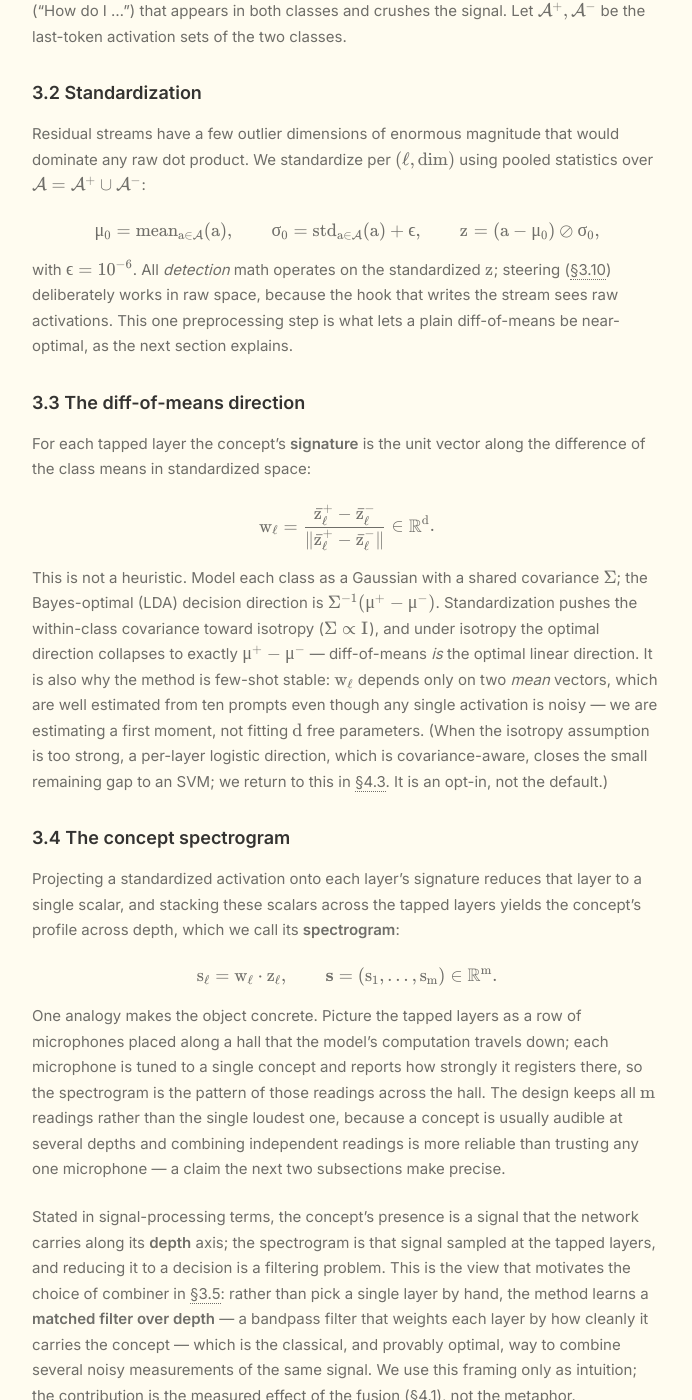
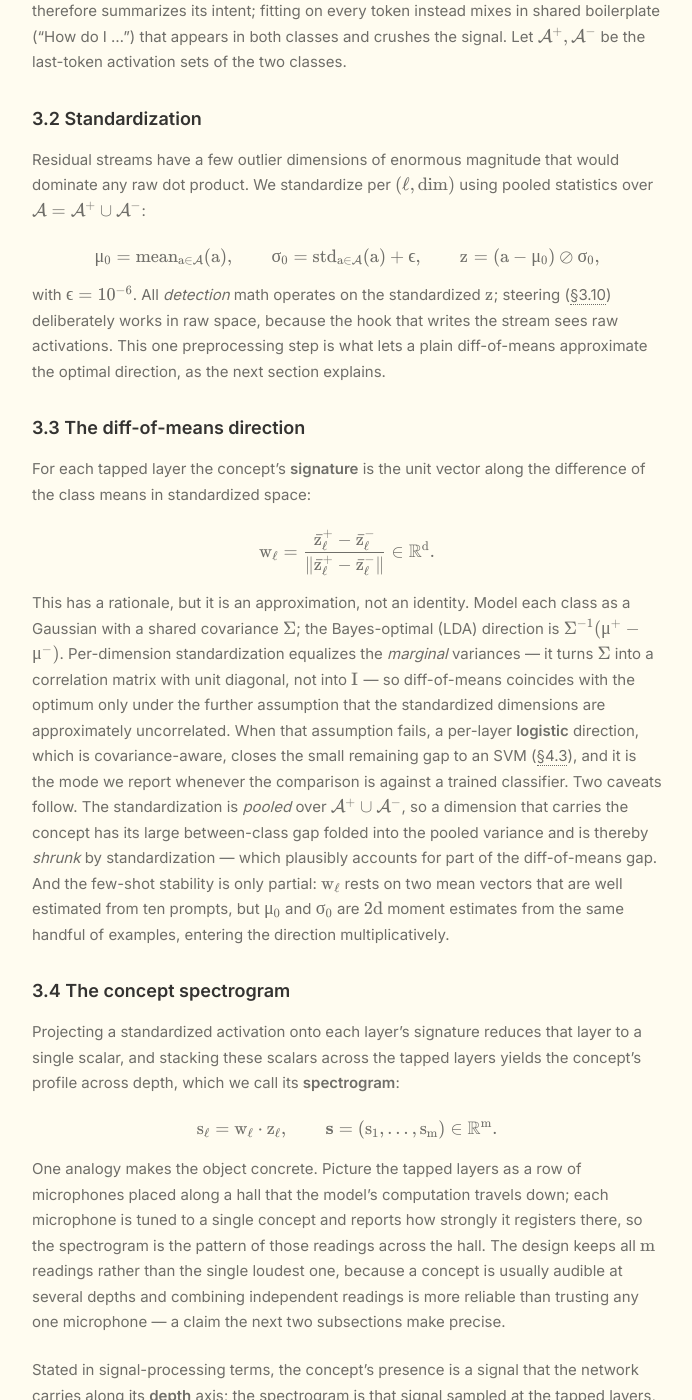
Before and after one commit to NISH1001/NISH1001.github.io, a Jekyll site: the page built from _posts/research/2026-08-29-conceptgate.markdown, in a window 1280 px wide and 1400 px high, scrolled down 12823 px. Shown: the whole window, without its empty margins (293-985 px from the left). Built offline with Jekyll 4.4.1, drawn with Linux system fonts in a browser that asks for light colours; some of the changed text lies outside the part shown.

Commit message:
Review fixes: correctness + integrity (batch 1)
- fix mis-cited refs: GLiNER [13] cites the method (not GLiGuard's taxonomy); drop the wrong hazard count on Llama Guard [8]
- 3.3: diff-of-means is an approximation (standardization gives a correlation matrix, not I); note pooled standardization attenuates the concept and the sigma_0 estimation cost
- 4.4: 0.42 is below chance (anti-predictive), not merely unresolved
- 4.5: leave-one-out does not prevent layer-selection bias; curves are optimistic + high-variance
- 3.9: per-concept calibration does not compose; bank FPR ~1.4% at K=14
- 4.6: LLR magnitudes are not calibrated probabilities (misspecified off-distribution)
- 6 + figure note: reflect gemma-2-2b/MPS; drop stale single-CPU claim
- smaller: 'order of magnitude' -> ~5x; Abort saves decoding, not the prompt forward

```diff
--- a/_posts/research/2026-08-29-conceptgate.markdown
+++ b/_posts/research/2026-08-29-conceptgate.markdown
@@ -143,11 +143,12 @@
 </div>
 
 <div class="small-note" markdown="1">
-**Note on the figures.** The interactive figures in this report replay GPT-2 and Qwen2.5-0.5B runs
-computed offline; the model outputs, activations, and log-likelihood ratios shown are the measured
+**Note on the figures.** The interactive figures replay real runs computed offline — GPT-2 and
+Qwen2.5-0.5B on CPU, plus gemma-2-2b (on an Apple M4 GPU) for the efficiency, multi-concept,
+generalization, and steering figures; the model outputs, activations, and log-likelihood ratios shown are the measured
 values, and the controls recompute only inexpensive derived quantities (the fused discriminability,
 the decision threshold, the location of the cost knee) rather than executing a model in the browser.
-Both models are small and were selected for reproducibility on a single CPU; the qualitative findings
+The small models were chosen so the core results reproduce cheaply; the qualitative findings
 are expected to transfer to larger models, but the specific numbers should not be treated as
 calibrated large-model benchmarks. The interactive figures use a three-tap configuration (blocks 4/6/8
 on GPT-2) with eight examples per class; the mixture and parameter-count discussions cite the original
@@ -567,8 +568,8 @@
 
 with $\epsilon=10^{-6}$. All *detection* math operates on the standardized $z$; steering
 (<a class="sref" href="#310-steering-the-write-side">§3.10</a>) deliberately works in raw space, because the hook that writes the stream sees
-raw activations. This one preprocessing step is what lets a plain diff-of-means be near-optimal, as
-the next section explains.
+raw activations. This one preprocessing step is what lets a plain diff-of-means approximate the optimal
+direction, as the next section explains.
 
 ### 3.3 The diff-of-means direction
 
@@ -577,15 +578,19 @@
 
 $$w_\ell=\frac{\bar z^{+}_\ell-\bar z^{-}_\ell}{\lVert \bar z^{+}_\ell-\bar z^{-}_\ell\rVert}\in\mathbb{R}^d.$$
 
-This is not a heuristic. Model each class as a Gaussian with a shared covariance $\Sigma$; the
-Bayes-optimal (LDA) decision direction is $\Sigma^{-1}(\mu^+-\mu^-)$. Standardization pushes the
-within-class covariance toward isotropy ($\Sigma\propto I$), and under isotropy the optimal direction
-collapses to exactly $\mu^+-\mu^-$ — diff-of-means *is* the optimal linear direction. It is also why
-the method is few-shot stable: $w_\ell$ depends only on two *mean* vectors, which are well estimated
-from ten prompts even though any single activation is noisy — we are estimating a first moment, not
-fitting $d$ free parameters. (When the isotropy assumption is too strong, a per-layer logistic
-direction, which is covariance-aware, closes the small remaining gap to an SVM; we return to this in
-<a class="sref" href="#43-detection-on-real-prompts-a-commodity">§4.3</a>. It is an opt-in, not the default.)
+This has a rationale, but it is an approximation, not an identity. Model each class as a Gaussian with
+a shared covariance $\Sigma$; the Bayes-optimal (LDA) direction is $\Sigma^{-1}(\mu^+-\mu^-)$.
+Per-dimension standardization equalizes the *marginal* variances — it turns $\Sigma$ into a correlation
+matrix with unit diagonal, not into $I$ — so diff-of-means coincides with the optimum only under the
+further assumption that the standardized dimensions are approximately uncorrelated. When that assumption
+fails, a per-layer **logistic** direction, which is covariance-aware, closes the small remaining gap to
+an SVM (<a class="sref" href="#43-detection-on-real-prompts-a-commodity">§4.3</a>), and it is the mode we
+report whenever the comparison is against a trained classifier. Two caveats follow. The standardization
+is *pooled* over $\mathcal{A}^+\cup\mathcal{A}^-$, so a dimension that carries the concept has its large
+between-class gap folded into the pooled variance and is thereby *shrunk* by standardization — which
+plausibly accounts for part of the diff-of-means gap. And the few-shot stability is only partial:
+$w_\ell$ rests on two mean vectors that are well estimated from ten prompts, but $\mu_0$ and $\sigma_0$
+are $2d$ moment estimates from the same handful of examples, entering the direction multiplicatively.
 
 ### 3.4 The concept spectrogram
 
@@ -726,8 +731,11 @@
 The attributed concept is the one whose direction is used if the action steers, so the same
 max-LLR rule that decides *whether* to act also decides *along which concept* to steer — a small but
 convenient coupling that keeps a multi-concept bank behaving like a single decision. Each concept is
-independent kilobytes, so a bank scales linearly and stays tiny, and concepts never interfere because
-each carries its own calibrated threshold. This bank — one shared truncated forward broadcast to the $K$
+independent kilobytes, so a bank scales linearly and stays tiny. Per-concept thresholds keep the
+directions independent, but they do **not** compose into a calibrated bank: the false-positive rate is
+the union over the $K$ concepts, so a per-concept $z=3$ ($\approx 0.1\%$ FPR) OR-ed over $K=14$ gives a
+bank-level FPR near $1.4\%$ — the operating point has to be set against the whole bank, not one concept
+at a time. This bank — one shared truncated forward broadcast to the $K$
 concept directions, each of which both detects and steers — is drawn in
 <a class="sref" href="#figure-12">Figure 12</a>, and its cost as $K$ grows is measured in
 <a class="sref" href="#482-learning-multiple-concepts">§4.8.2</a>.
@@ -776,7 +784,7 @@
 executes the returned decision. Three actions ship:
 
 - **`Abort`** → halts decoding and appends a fixed marker *after* generation has stopped — a hard
-  gate that also *saves* the rest of the forward pass.
+  gate whose saving is the *decoding* it skips (the prompt's forward has already run for the check).
 - **`Steer`** → adds the per-layer steering vectors for the whole generation (<a class="sref" href="#310-steering-the-write-side">§3.10</a>),
   with the magnitude as a fraction of the residual norm and an optional named concept to steer along.
 - **`Emit`** → seeds a fixed string into the completion and lets the model *continue from it* — a
@@ -946,17 +954,22 @@
 negatives gave an AUC of approximately 0.42, below chance, against **0.78** for broad, unrelated
 negatives. The explanation is that broad negatives allow the direction to align with the large
 *semantic* gap between an assertive instruction to a model and an ordinary factual query, which is the
-signal the detector depends on, whereas matched negatives remove that gap and leave only a subtle
-distinction that ten examples cannot resolve. The result is counterintuitive but consistent: for
-few-shot concept detection, negatives should be broad rather than matched.
+signal the detector depends on, whereas matched negatives remove that gap. Note that 0.42 is *below*
+chance, not merely unresolved: the fitted direction ranks jailbreaks slightly beneath benign rather than
+at random, which suggests matched negatives pull it onto the shared surface structure itself. With ten
+examples we cannot separate a stable anti-signal from sampling variation around 0.5, but either reading
+supports the same conclusion: for few-shot concept detection, negatives should be broad rather than
+matched.
 
 ### 4.5 The compute–accuracy frontier
 
 Because detection needs only blocks up to the tap, every concept has a *cheapest depth at which it is
 already separable*. We sweep every layer, fit the standardized diff-of-means detector there, and
-measure leave-one-out AUC — held out, so it cannot overfit — against the fraction of the network that
-tap requires. The figure plots the measured curves; the target-AUC control locates the knee, the
-cheapest layer that clears a chosen AUC.
+measure leave-one-out AUC against the fraction of the network that tap requires. Leave-one-out keeps the
+held-out prompt out of the fit, but *selecting* the knee on the same ~20-prompt estimate makes the AUC at
+the chosen layer optimistically biased and, on so few prompts, high-variance; read these curves as
+locating roughly where the concept becomes readable, not as a precise operating AUC. The figure plots the
+measured curves; the target-AUC control locates the knee, the cheapest layer that clears a chosen AUC.
 
 <figure id="figure-7" style="margin:2rem 0">
 <div id="cg-cost" class="cg-widget" style="margin:0"></div>
@@ -1003,8 +1016,10 @@
 content smoothly — the food direction moves the continuation to homemade-salsa completions, the nature
 direction to sun-over-the-mountains ones — while perplexity stays flat through roughly $|\text{fraction}|
 \le 0.1$, giving an effective window in which content shifts and fluency holds. The concept's own detector
-tracks it (the food LLR rises from 646 to 1089 over the sweep, nature from −20 to +51), so on a capable
-model the read and the write agree.
+tracks the shift ordinally (the food LLR climbs monotonically over the sweep, nature from below zero to
+above), so on a capable model the read and the write agree — though these LLR *magnitudes* are not
+calibrated probabilities: the Gaussian density is badly misspecified for generated text far from the
+few-shot fitting set, which is why the independent lexicon is the primary signal here.
 
 GPT-2 shows the same shape under the identical procedure, bounded by the weaker model. It shifts content
 even harder at the largest fractions — the nature direction reaches a 23% keyword rate against Qwen's 9% —
@@ -1479,7 +1494,9 @@
 direction, but steering is not a filter, so the two serve different purposes.
 
 The second group of limitations concerns **the evidence being small and in-distribution**. We evaluate
-on GPT-2 and Qwen2.5-0.5B so that every result reproduces on a single CPU, but that choice bounds how
+primarily on GPT-2 and Qwen2.5-0.5B, small enough that the core results reproduce on a single CPU, and
+add gemma-2-2b for the multi-concept, generalization, and steering results (§4.8–4.9, §4.6), which we run
+on an Apple M4 GPU (MPS). That choice bounds how
 far the numbers extend: the qualitative findings — detection is a commodity, the base model bounds
 steering quality, and the cost trade-off is real and model-dependent — are expected to hold at the
 2–8B instruct scale, whereas the specific AUCs, error rates, and knee locations
```
Also changed, not shown: other parts of _posts/research/2026-08-29-conceptgate.markdown (+3 -3 lines).
